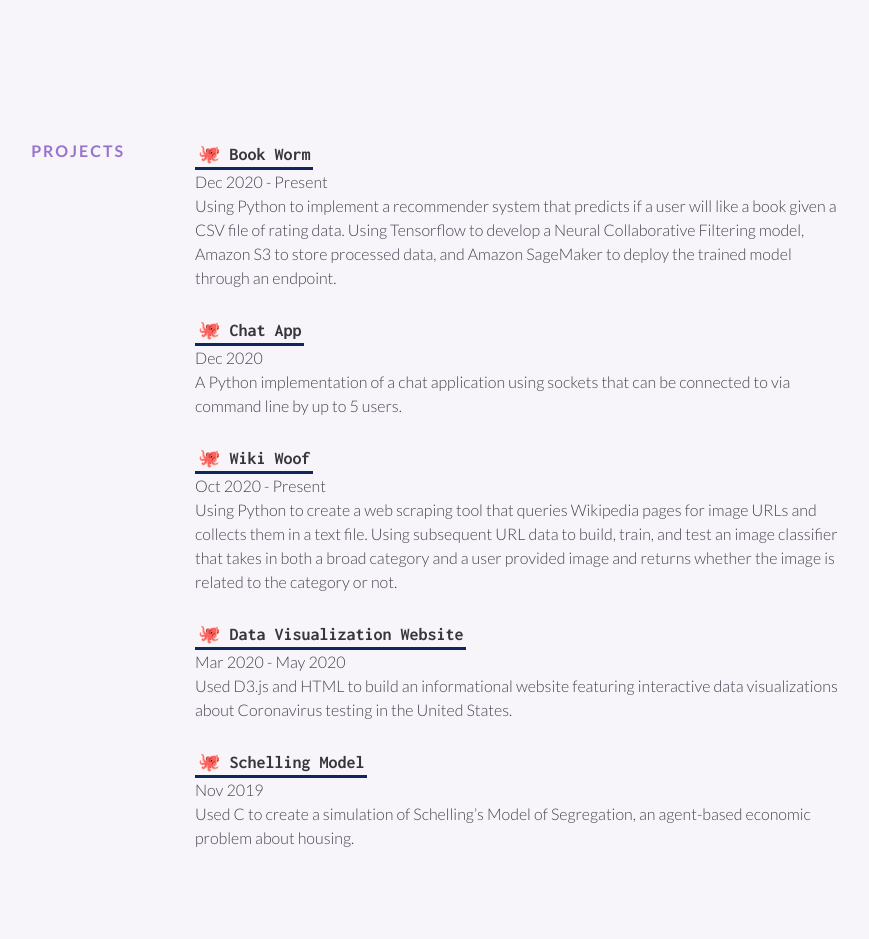
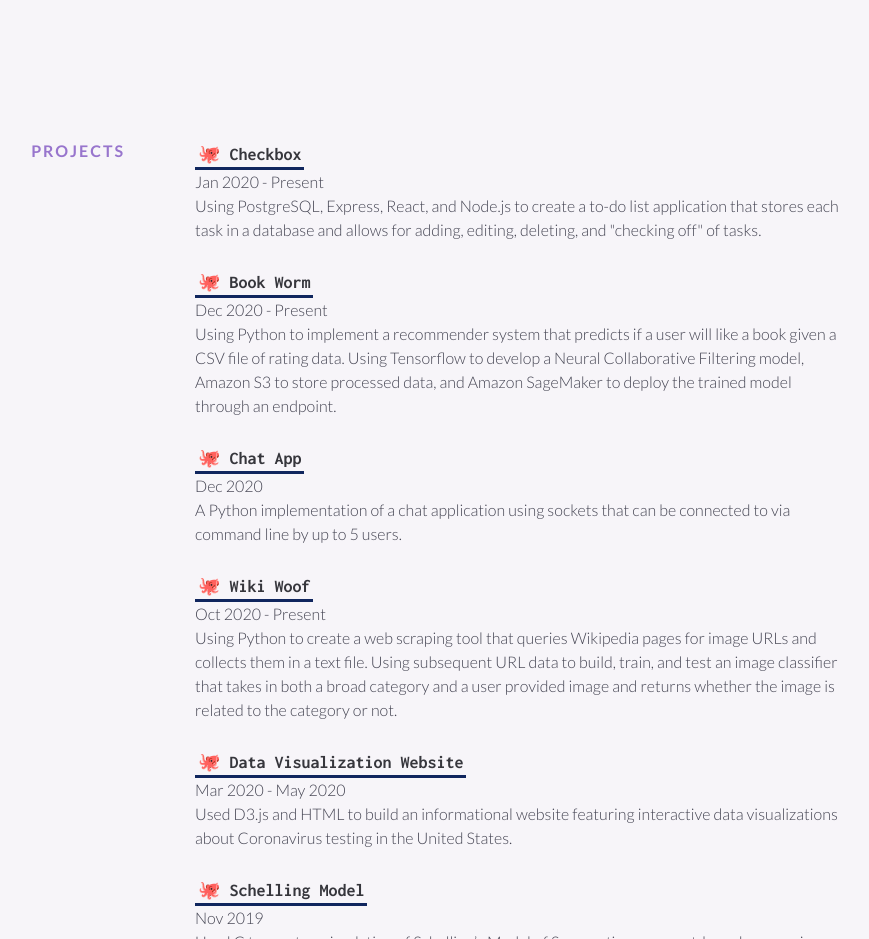
Before and after one commit to anwintersmccabe/anwintersmccabe.github.io, a plain HTML site: page index.html in a window 1280 px wide. Shown: the part 1520-2459 px from the top of the page, without its empty margins (255-1124 px from the left). Drawn offline with nearby package versions, Linux system fonts and the light colour scheme.

Commit message:
project update

```diff
--- a/index.html
+++ b/index.html
@@ -92,6 +92,17 @@
     <section class="section background">
         <div class="section__title">Projects</div>
         <div class="section__content">
+            <div class="project">
+                <div class="project__name">
+                    <a href="https://github.com/anwintersmccabe/Checkbox" class = "highlight-link">&#128025; Checkbox</a>
+                  </div>
+                  <div class="job__time">
+                    Jan 2020 - Present</div>
+                    <p>
+                      Using PostgreSQL, Express, React, and Node.js to create a to-do list application that stores each task in a database
+                      and allows for adding, editing, deleting, and "checking off" of tasks.
+                    </p>
+                </div>
                 <div class="project">
                     <div class="project__name">
                         <a href="https://github.com/anwintersmccabe/Book-Worm" class = "highlight-link">&#128025; Book Worm</a>
```
